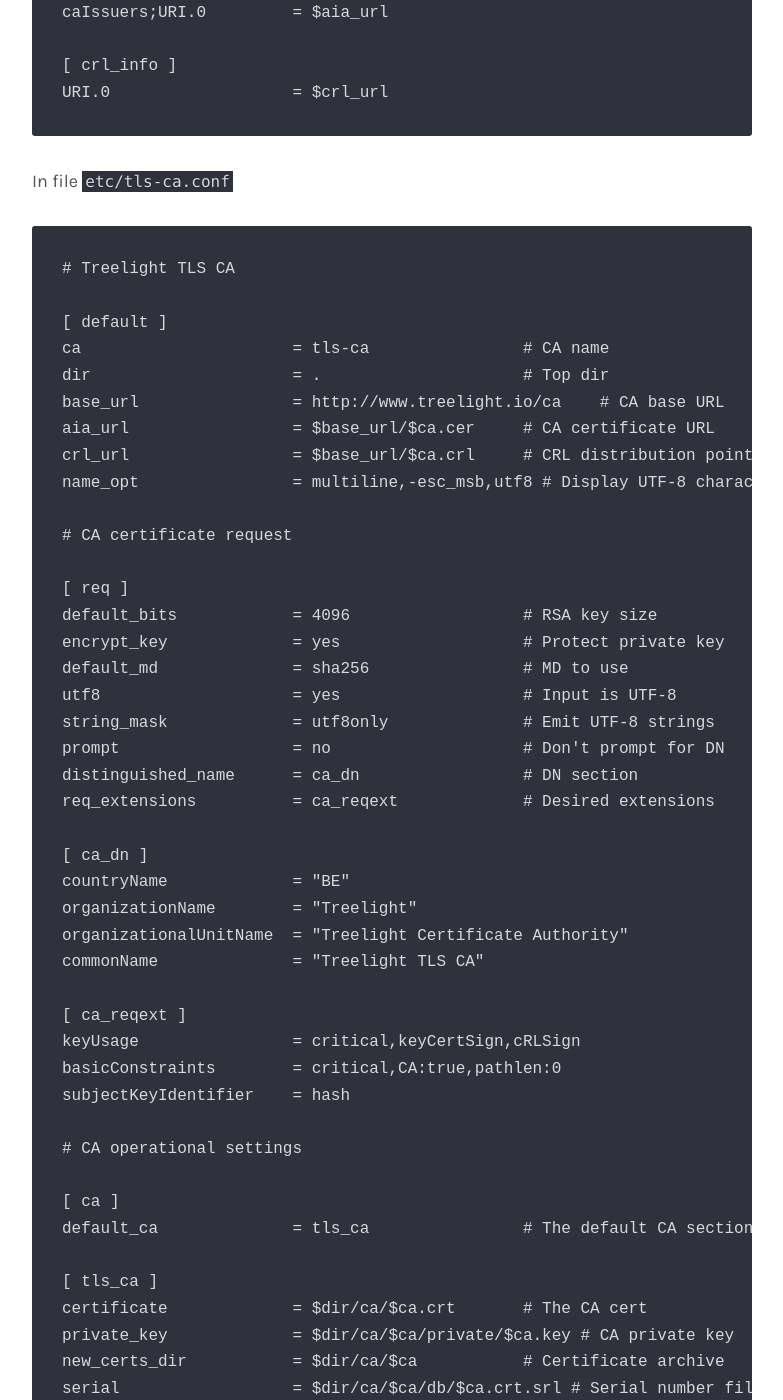
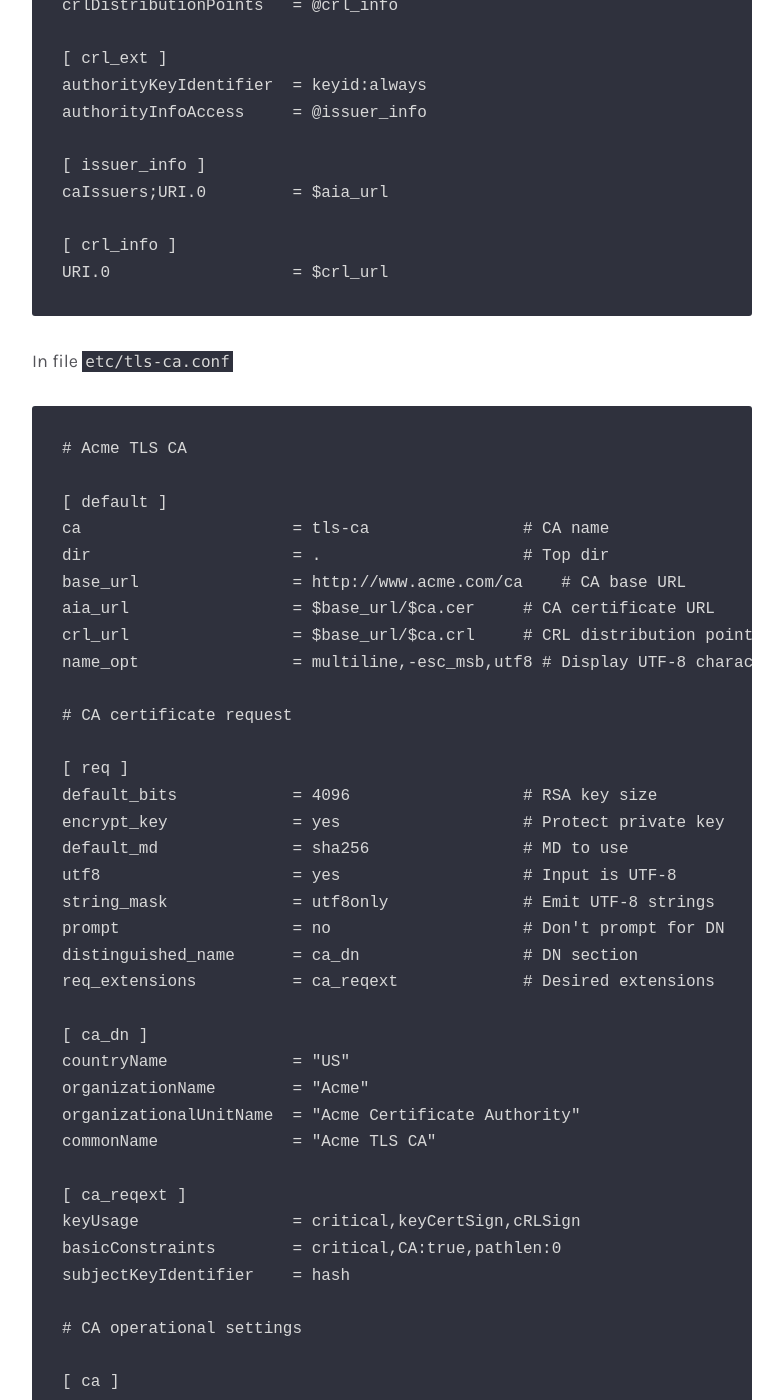
Before and after one commit to bertmelis/bertmelis.github.io, a Jekyll site: the page built from _posts/2021-04-21-1-Certificate-management.md, in a window 1280 px wide and 1400 px high, scrolled down 4837 px. Shown: the whole window, without its empty margins (248-1031 px from the left). Built offline with Jekyll 4.4.1, drawn with Linux system fonts in a browser that asks for light colours; some web fonts are replaced; some of the changed text lies outside the part shown.

Commit message:
Generic naming + cockpit issues

````diff
--- a/_posts/2021-04-21-1-Certificate-management.md
+++ b/_posts/2021-04-21-1-Certificate-management.md
@@ -1,7 +1,7 @@
 ---
 layout: post
 title: 'Certificate management'
-tags: OpenSSL server
+tags: [OpenSSL, server]
 featured_image_thumbnail: assets/images/posts/certman/lock_thumbnail.jpg
 featured_image: assets/images/posts/certman/lock.jpg
 featured: false
@@ -39,12 +41,12 @@
 File `etc/root-ca.conf`
 
 ```
-# Treelight Root CA
+# ACME Root CA
 
 [ default ]
 ca                      = root-ca                   # CA name
 dir                     = .                         # Top dir
-base_url                = http://treelight.io/ca    # CA base URL
+base_url                = http://www.acme.com/ca    # CA base URL
 aia_url                 = $base_url/$ca.cer         # CA certificate URL
 crl_url                 = $base_url/$ca.crl         # CRL distribution point
 name_opt                = multiline,-esc_msb,utf8   # Display UTF-8 characters
@@ -62,10 +64,10 @@
 req_extensions          = ca_reqext             # Desired extensions
 
 [ ca_dn ]
-countryName             = "BE"
-organizationName        = "Treelight"
-organizationalUnitName  = "Treelight Certificate Authority"
-commonName              = "Treelight Root CA"
+countryName             = "US"
+organizationName        = "Acme"
+organizationalUnitName  = "Acme Certificate Authority"
+commonName              = "Acme Root CA"
 
 [ ca_reqext ]
 keyUsage                = critical,keyCertSign,cRLSign
@@ -145,12 +147,12 @@
 In file `etc/tls-ca.conf`
 
 ```
-# Treelight TLS CA
+# Acme TLS CA
 
 [ default ]
 ca                      = tls-ca                # CA name
 dir                     = .                     # Top dir
-base_url                = http://www.treelight.io/ca    # CA base URL
+base_url                = http://www.acme.com/ca    # CA base URL
 aia_url                 = $base_url/$ca.cer     # CA certificate URL
 crl_url                 = $base_url/$ca.crl     # CRL distribution point
 name_opt                = multiline,-esc_msb,utf8 # Display UTF-8 characters
@@ -168,10 +170,10 @@
 req_extensions          = ca_reqext             # Desired extensions
 
 [ ca_dn ]
-countryName             = "BE"
-organizationName        = "Treelight"
-organizationalUnitName  = "Treelight Certificate Authority"
-commonName              = "Treelight TLS CA"
+countryName             = "US"
+organizationName        = "Acme"
+organizationalUnitName  = "Acme Certificate Authority"
+commonName              = "Acme TLS CA"
 
 [ ca_reqext ]
 keyUsage                = critical,keyCertSign,cRLSign
@@ -266,7 +268,7 @@
 # TLS server certificate request
 
 [ default ]
-SAN                     = DNS:treelight.io      # Default value
+SAN                     = DNS:acme.com      # Default value
 
 [ req ]
 default_bits            = 4096                  # RSA key size
@@ -443,7 +445,7 @@
 
 Our infrastructure is ready to create certificates that will be deployed to our servers.
 
-Let's create a certificate for our Cockpit control panel. The control panel is reachable on "cpanel.treelight.io"[^1].
+Let's create a certificate for our Cockpit control panel. The control panel is reachable on "cpanel.acme.com"[^1].
 
 [^1]: The control panel is only reachable from the LAN. It's domain name is defined in the router's dnsmasq service.
 
@@ -456,11 +458,11 @@
 ### Create a TLS server request
 
 ```
-$ SAN=DNS:cpanel.treelight.io \
+$ SAN=DNS:cpanel.acme.com \
 openssl req -new \
     -config etc/tls-server.conf \
-    -out certs/cpanel.treelight.io.csr \
-    -keyout certs/cpanel.treelight.io.key
+    -out certs/cpanel.acme.com.csr \
+    -keyout certs/cpanel.acme.com.key
 ```
 
 Mind the environment variable we set first. We also don't set a passphrase.
@@ -470,8 +472,8 @@
 ```
 $ openssl ca \
     -config etc/tls-ca.conf \
-    -in certs/cpanel.treelight.io.csr \
-    -out certs/cpanel.treelight.io.crt \
+    -in certs/cpanel.acme.com.csr \
+    -out certs/cpanel.acme.com.crt \
     -extensions server_ext
 ```
 
@@ -480,29 +482,31 @@
 Which files do you need in your actual service?
 
 - tls-ca.crt: the public root certificate as basis of trust
-- cpanel.treelight.io.crt: the public server certificate which has the FQDN incorporated
-- cpanel.treelight.io.key: the private key to be able to decrypt
+- cpanel.acme.com.crt: the public server certificate which has the FQDN incorporated
+- cpanel.acme.com.key: the private key to be able to decrypt
 
 #### Copy to cockpit
 
 Cockpit [requires](https://cockpit-project.org/guide/228/https.html) to have the server certificate and the intermediate certificate in the same file.
+Although not mentioned in the docs, I also had to copy the private key into the same file to get it working. Also, notice the file extension change
+when moving the certificate chain to Cockpit: `.crt` becomes `.cert`.
 
 ```
-$ cat certs/cpanel.treelight.io.crt ca/tls-ca.crt > \
-    certs/cpanel.treelight.io-chain.crt
+$ cat certs/cpanel.acme.com.crt ca/tls-ca.crt certs/cpanel.acme.com.key > certs/cpanel.acme.com-chain.crt
 ```
 
-Copy `certs/cpanel.treelight.io-chain.crt` and `certs/cpanel.treelight.io.key` to your server.
-Move them to cockpit's config directory.
+Copy `certs/cpanel.acme.com-chain.cert` to your server and place it in Cockpit's config directory.
 
 ```
-$ sudo mv cpanel.treelight.io-chain.crt /etc/cockpit/ws-certs.d/cpanel.treelight.io.crt
-$ sudo mv cpanel.treelight.io.key /etc/cockpit/ws-certs.d/cpanel.treelight.io.key
+$ sudo mv cpanel.acme.com-chain.crt /etc/cockpit/ws-certs.d/cpanel.acme.com.cert
 ```
 
-Give the files the proper ownership and permissions.
+Give the files the proper ownership and permissions:
 
-
+```
+$ sudo chown root:cockpit-ws /etc/cockpit/ws-certs.d/cpanel.acme.com.cert
+$ sudo chmod 640 /etc/cockpit/ws-certs.d/cpanel.acme.com.cert
+```
 
 ## Revoking certificates
 
````
Also changed, not shown: other parts of _posts/2021-04-21-1-Certificate-management.md (+2 -0 lines).
